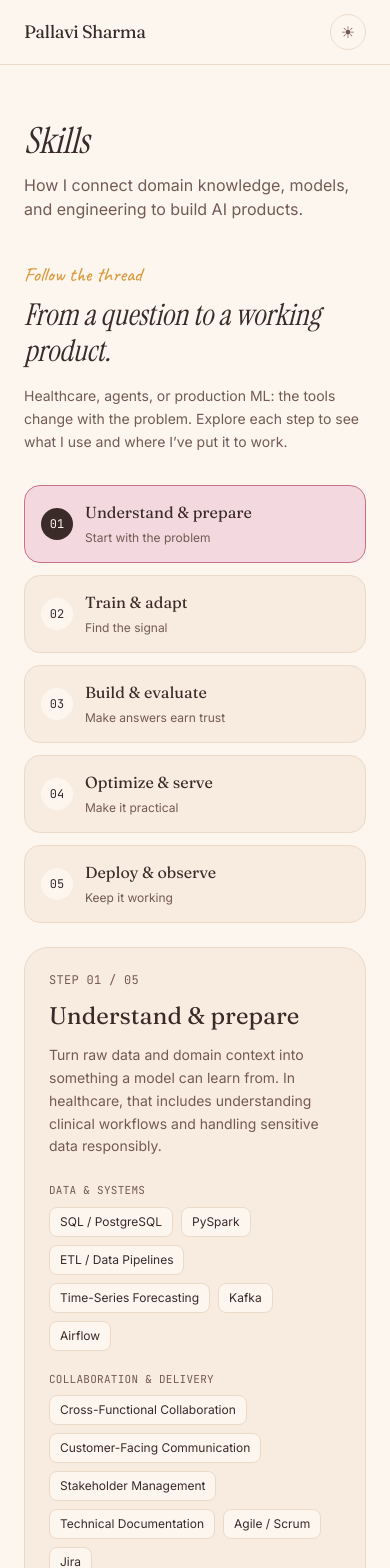
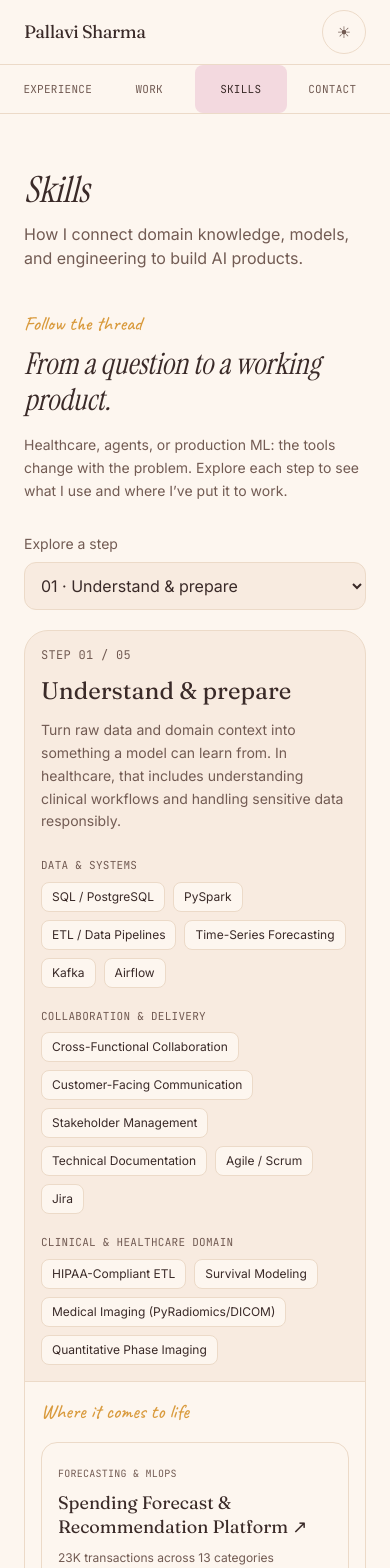
Before and after one commit to pallavisharma6802/pallavisharma6802.github.io, a Next.js app: page /skills in a window 390 px wide. Shown: the top 1568 px of the page. Built offline with nearby package versions, Linux system fonts and the light colour scheme.

Commit message:
Improve mobile navigation and responsive portfolio layouts

```diff
--- a/src/app/globals.css
+++ b/src/app/globals.css
@@ -34,6 +34,7 @@
 
 html {
   scroll-behavior: smooth;
+  scroll-padding-top: 8rem;
 }
 
 body {
@@ -161,3 +162,13 @@ body {
 .scrollbar-none::-webkit-scrollbar {
   display: none;
 }
+
+/* Allow long project names and technical terms to wrap on small screens. */
+main {
+  min-width: 0;
+  overflow-wrap: anywhere;
+}
+
+@media (min-width: 768px) {
+  html { scroll-padding-top: 5rem; }
+}
--- a/src/components/Contact.tsx
+++ b/src/components/Contact.tsx
@@ -2,17 +2,17 @@ import { profile } from "@/lib/data";
 
 export default function Contact() {
   return (
-    <section id="contact" className="py-24 sm:py-32 border-t border-line">
+    <section id="contact" className="py-16 sm:py-32 border-t border-line">
       <div className="mx-auto max-w-4xl px-6 sm:px-10 text-center">
         <h2 className="font-calligraphic text-4xl sm:text-5xl text-ink leading-tight">
-          Let's talk.
+          Let&apos;s talk.
         </h2>
         <p className="mt-4 text-ink-soft">Focused on ML and AI roles. The title matters less than the problem.</p>
 
         <div className="mt-10 flex flex-wrap items-center justify-center gap-5">
           <a
             href={`mailto:${profile.email}`}
-            className="inline-flex items-center gap-2 rounded-full px-7 py-3.5 font-mono text-sm text-white transition-transform hover:-translate-y-0.5"
+            className="inline-flex items-center gap-2 rounded-full max-w-full break-all px-4 sm:px-7 py-3.5 font-mono text-xs sm:text-sm text-white transition-transform hover:-translate-y-0.5"
             style={{ background: "var(--accent)" }}
           >
             {profile.email}
--- a/src/components/ExperienceSection.tsx
+++ b/src/components/ExperienceSection.tsx
@@ -13,11 +13,11 @@ export default function ExperienceSection() {
   return (
     <div>
       {experience.map((e, i) => (
-        <div key={e.role + e.org} className="grid grid-cols-[44px_1fr] sm:grid-cols-[56px_1fr] gap-x-4 sm:gap-x-6">
+        <div key={e.role + e.org} className="grid grid-cols-[20px_minmax(0,1fr)] sm:grid-cols-[56px_minmax(0,1fr)] gap-x-2 sm:gap-x-6">
           <div className="relative flex flex-col items-center">
             <div className="relative shrink-0 pt-1">
               <span
-                className="relative z-10 flex h-7 w-7 items-center justify-center rounded-full border-2"
+                className="relative z-10 flex h-5 w-5 sm:h-7 sm:w-7 items-center justify-center rounded-full border-2"
                 style={{ borderColor: "var(--accent)", background: "var(--bg)" }}
               >
                 <span className="h-2 w-2 rounded-full" style={{ background: "var(--accent)" }} />
@@ -35,7 +35,7 @@ export default function ExperienceSection() {
             )}
           </div>
 
-          <article className="reveal rounded-2xl border border-line bg-raised p-5 sm:p-7 mb-10" style={{ animationDelay: `${Math.min(i * 0.05, 0.25)}s` }}>
+          <article className="reveal rounded-2xl border border-line bg-raised min-w-0 p-4 sm:p-7 mb-10" style={{ animationDelay: `${Math.min(i * 0.05, 0.25)}s` }}>
             {i === 0 && <div className="font-hand text-secondary text-lg mb-1">you are here</div>}
             <div className="flex flex-wrap items-baseline gap-x-3 gap-y-1">
               <h3 className="font-display text-lg sm:text-xl text-ink">{e.role}</h3>
--- a/src/components/Nav.tsx
+++ b/src/components/Nav.tsx
@@ -50,7 +50,7 @@ export default function Nav() {
           <button
             onClick={toggleTheme}
             aria-label="Toggle color theme"
-            className="h-9 w-9 flex items-center justify-center rounded-full border border-line text-ink-soft hover:text-accent transition-colors cursor-pointer"
+            className="h-11 w-11 flex items-center justify-center rounded-full border border-line text-ink-soft hover:text-accent transition-colors cursor-pointer"
           >
             {theme === "light" ? "☀" : "☾"}
           </button>
@@ -65,6 +65,11 @@ export default function Nav() {
           </a>
         </div>
       </div>
+      <nav aria-label="Mobile navigation" className="md:hidden grid grid-cols-4 border-t border-line px-3">
+        {[...links, { href: "#contact", label: "Contact" }].map((link) => (
+          <Link key={link.href} href={link.href} aria-current={pathname === link.href ? "page" : undefined} className="flex min-h-12 items-center justify-center font-mono text-[11px] uppercase tracking-wide rounded-lg focus-visible:outline-2 focus-visible:outline-current" style={{ color: pathname === link.href ? "var(--ink)" : "var(--ink-soft)", background: pathname === link.href ? "var(--accent-soft)" : undefined }}>{link.label}</Link>
+        ))}
+      </nav>
     </header>
   );
 }
--- a/src/components/SkillsGraph.tsx
+++ b/src/components/SkillsGraph.tsx
@@ -36,7 +36,7 @@ export default function SkillsGraph() {
 
   return (
     <div className="rounded-3xl border border-line overflow-hidden bg-raised">
-      <div className="flex flex-wrap items-end justify-between gap-5 p-6 sm:p-8 border-b border-line">
+      <div className="flex flex-wrap items-end justify-between gap-5 p-4 sm:p-8 border-b border-line">
         <div>
           <h4 className="font-display text-2xl text-ink">Explore my toolkit</h4>
           <p className="mt-2 text-sm text-ink-soft">{skills.length} areas · {total} skills. Select an area or search across all skills.</p>
@@ -49,14 +49,20 @@ export default function SkillsGraph() {
             value={query}
             onChange={(event) => setQuery(event.target.value)}
             placeholder="Try vLLM, PyTorch, or AWS"
-            className="w-full rounded-xl border border-line px-4 py-3 text-sm text-ink focus-visible:outline-2 focus-visible:outline-offset-2 focus-visible:outline-current"
+            className="w-full text-base sm:text-sm rounded-xl border border-line px-4 py-3 text-ink focus-visible:outline-2 focus-visible:outline-offset-2 focus-visible:outline-current"
             style={{ background: "var(--bg)" }}
           />
         </div>
       </div>
 
+      <div className="sm:hidden p-4 border-b border-line">
+        <label htmlFor={`${id}-area`} className="block text-sm text-ink-soft mb-2">Browse a skill area</label>
+        <select id={`${id}-area`} value={active} onChange={(event) => { setActive(Number(event.target.value)); setQuery(""); }} className="w-full min-h-12 rounded-xl border border-line px-3 text-base text-ink" style={{ background: "var(--bg)" }}>
+          {toolkit.map((group, index) => <option key={group.label} value={index}>{group.label}</option>)}
+        </select>
+      </div>
       <div className="grid lg:grid-cols-[1fr_1fr]">
-        <nav aria-label="Skill areas" className="relative p-6 sm:p-8 lg:border-r border-b lg:border-b-0 border-line">
+        <nav aria-label="Skill areas" className="relative hidden sm:block p-4 sm:p-8 lg:border-r border-b lg:border-b-0 border-line">
           <div className="mx-auto w-fit rounded-full px-5 py-2 font-mono text-xs mb-7" style={{ background: "var(--ink)", color: "var(--bg)" }}>My toolkit</div>
           <div className="absolute top-16 bottom-12 left-1/2 w-px bg-current opacity-15 pointer-events-none" aria-hidden="true" />
           <div className="relative grid grid-cols-2 gap-x-6 gap-y-3">
@@ -86,7 +92,7 @@ export default function SkillsGraph() {
           </div>
         </nav>
 
-        <section id={`${id}-details`} aria-label="Skills in selected area" className="p-6 sm:p-8 min-w-0">
+        <section id={`${id}-details`} aria-label="Skills in selected area" className="p-4 sm:p-8 min-w-0">
           <p role="status" className="font-mono text-xs text-ink-soft mb-6">
             {normalized ? `${resultCount} ${resultCount === 1 ? "skill" : "skills"} found` : "Selected area"}
           </p>
--- a/src/components/SkillsJourney.tsx
+++ b/src/components/SkillsJourney.tsx
@@ -24,7 +24,13 @@ export default function SkillsJourney() {
         <p className="mt-4 text-sm leading-relaxed text-ink-soft">Healthcare, agents, or production ML: the tools change with the problem. Explore each step to see what I use and where I’ve put it to work.</p>
         <Sparkle className="absolute -right-8 top-2 w-7 hidden sm:block" />
       </div>
-      <div className="relative grid grid-cols-1 sm:grid-cols-5 gap-3 mb-6" aria-label="Product development stages">
+      <div className="sm:hidden mb-5">
+        <label htmlFor={`${id}-stage`} className="block text-sm text-ink-soft mb-2">Explore a step</label>
+        <select id={`${id}-stage`} value={active} onChange={(event) => setActive(Number(event.target.value))} className="w-full min-h-12 rounded-xl border border-line px-3 text-base text-ink" style={{ background: "var(--bg-raised)" }}>
+          {stages.map((item, index) => <option key={item.title} value={index}>0{index + 1} · {item.title}</option>)}
+        </select>
+      </div>
+      <div className="relative hidden sm:grid sm:grid-cols-5 gap-3 mb-6" aria-label="Product development stages">
         <div className="absolute hidden sm:block left-8 right-8 top-7 border-t border-dashed border-line" aria-hidden="true" />
         {stages.map((item, index) => (
           <button key={item.title} type="button" aria-pressed={active === index} aria-controls={`${id}-panel`} onClick={() => setActive(index)} className="relative flex sm:flex-col items-center sm:items-start gap-3 p-4 rounded-2xl border text-left cursor-pointer transition-colors focus-visible:outline-2 focus-visible:outline-offset-4 focus-visible:outline-current hover:border-current" style={{ background: active === index ? "var(--accent-soft)" : "var(--bg-raised)", borderColor: active === index ? "var(--accent)" : "var(--line)", color: "var(--ink)" }}>
@@ -35,7 +41,7 @@ export default function SkillsJourney() {
       </div>
       <div id={`${id}-panel`} className="rounded-3xl border border-line overflow-hidden bg-raised">
         <div className="grid md:grid-cols-[1.15fr_1fr]">
-          <div className="p-6 sm:p-8">
+          <div className="p-4 sm:p-8">
             <p className="font-mono text-xs uppercase tracking-wide text-ink-soft" role="status">Step 0{active + 1} / 05</p>
             <h3 className="font-display text-2xl mt-3 text-ink">{stage.title}</h3>
             <p className="text-sm text-ink-soft leading-relaxed mt-3 mb-6">{stage.description}</p>
@@ -48,7 +54,7 @@ export default function SkillsJourney() {
               </div>
             ))}
           </div>
-          <aside aria-label="Projects using these skills" className="p-6 sm:p-8 border-t md:border-t-0 md:border-l border-line" style={{ background: "var(--bg)" }}>
+          <aside aria-label="Projects using these skills" className="p-4 sm:p-8 border-t md:border-t-0 md:border-l border-line" style={{ background: "var(--bg)" }}>
             <p className="font-hand text-xl text-secondary">Where it comes to life</p>
             <div className="mt-4 space-y-4">
               {stage.projects.map((slug) => projects.find((project) => project.slug === slug)).map((project) => project && (
```
